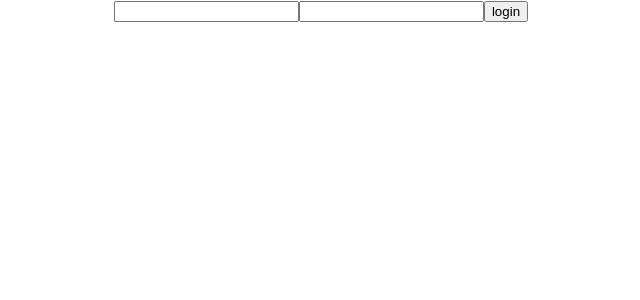
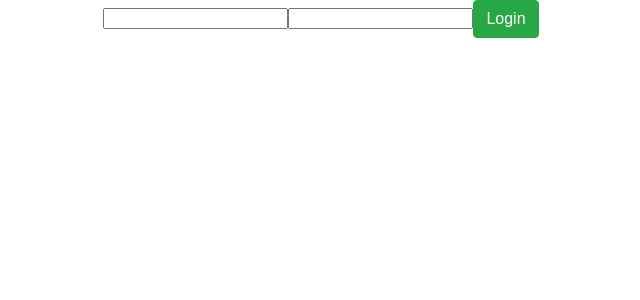
Before and after one commit to Bmirt/HRprogramm, a React (Create React App) app: page /Login in a window 1280 px wide. Shown: the top 300 px of the page, without its empty margins (319-959 px from the left). Built offline with nearby package versions, Linux system fonts and the light colour scheme.

Commit message:
button finished

```diff
--- a/src/components/Login/Login.js
+++ b/src/components/Login/Login.js
@@ -1,4 +1,5 @@
 import React, { Component } from "react";
+import Submit from "../UI/button/Button";
 class Login extends Component {
   state = {};
   render() {
@@ -7,7 +8,7 @@ class Login extends Component {
         <form>
           <input />
           <input />
-          <button>login</button>
+          <Submit value="Login" />
         </form>
       </div>
     );
--- a/src/components/UI/button/Button.js
+++ b/src/components/UI/button/Button.js
@@ -0,0 +1,11 @@
+import React, { Component } from "react";
+import styles from "./Button.module.css";
+export default class Button extends Component {
+  render() {
+    return (
+      <button type="submit" className={styles.buttonSubmit}>
+        {this.props.value}
+      </button>
+    );
+  }
+}
--- a/src/components/UI/button/Button.module.css
+++ b/src/components/UI/button/Button.module.css
@@ -0,0 +1,29 @@
+.buttonSubmit {
+  display: inline-block;
+  font-weight: 400;
+  text-align: center;
+  white-space: nowrap;
+  vertical-align: middle;
+  -webkit-user-select: none;
+  -moz-user-select: none;
+  -ms-user-select: none;
+  user-select: none;
+  border: 1px solid transparent;
+  padding: 0.375rem 0.75rem;
+  font-size: 1rem;
+  line-height: 1.5;
+  color: #fff;
+  background-color: #28a745;
+  border-color: #28a745;
+  cursor: pointer;
+  border-radius: 0.25rem;
+  transition: color 0.15s ease-in-out, background-color 0.15s ease-in-out,
+    border-color 0.15s ease-in-out, box-shadow 0.15s ease-in-out;
+  outline: none;
+}
+
+.buttonSubmit:hover {
+  color: #fff;
+  background-color: #218838;
+  border-color: #1e7e34;
+}
```
Also changed, not shown: src/components/UI/button/playground.html (added, +24 -0 lines), 1 other file (tests, documents, lock files or other folders).
